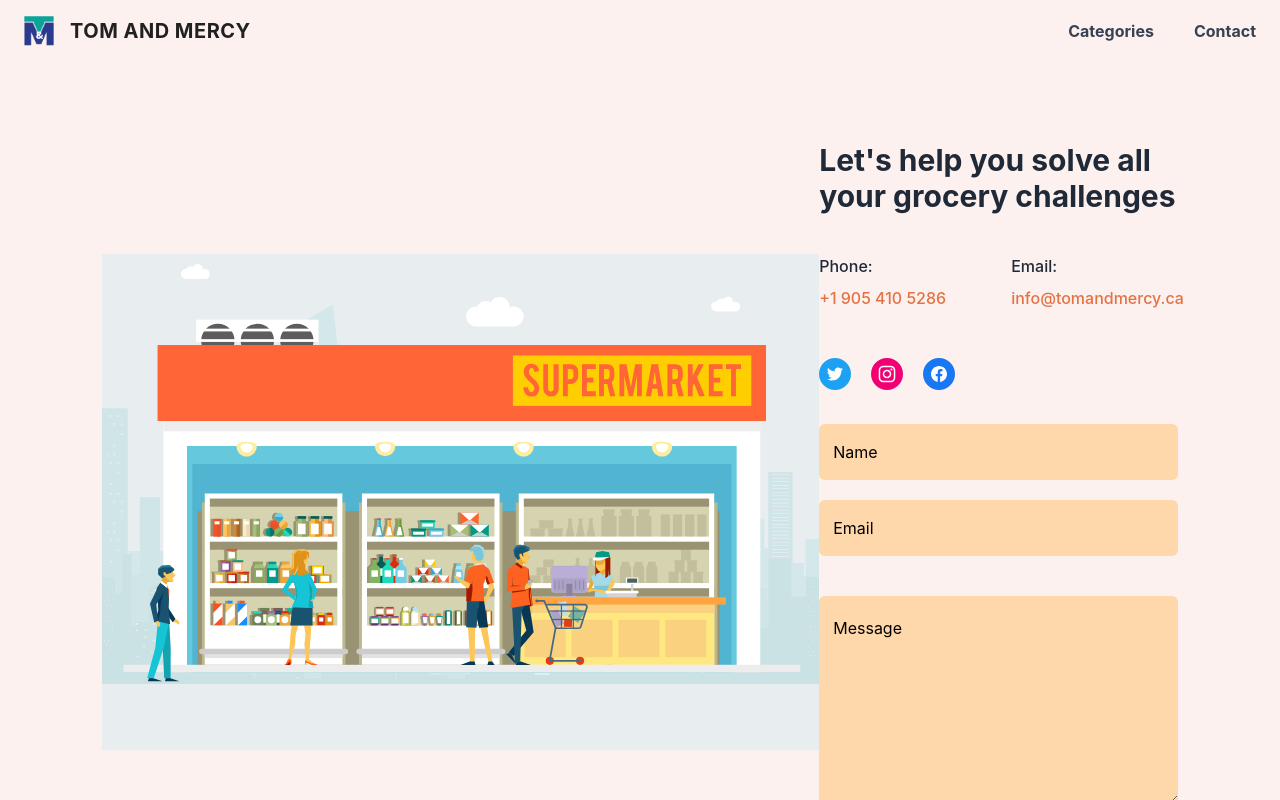
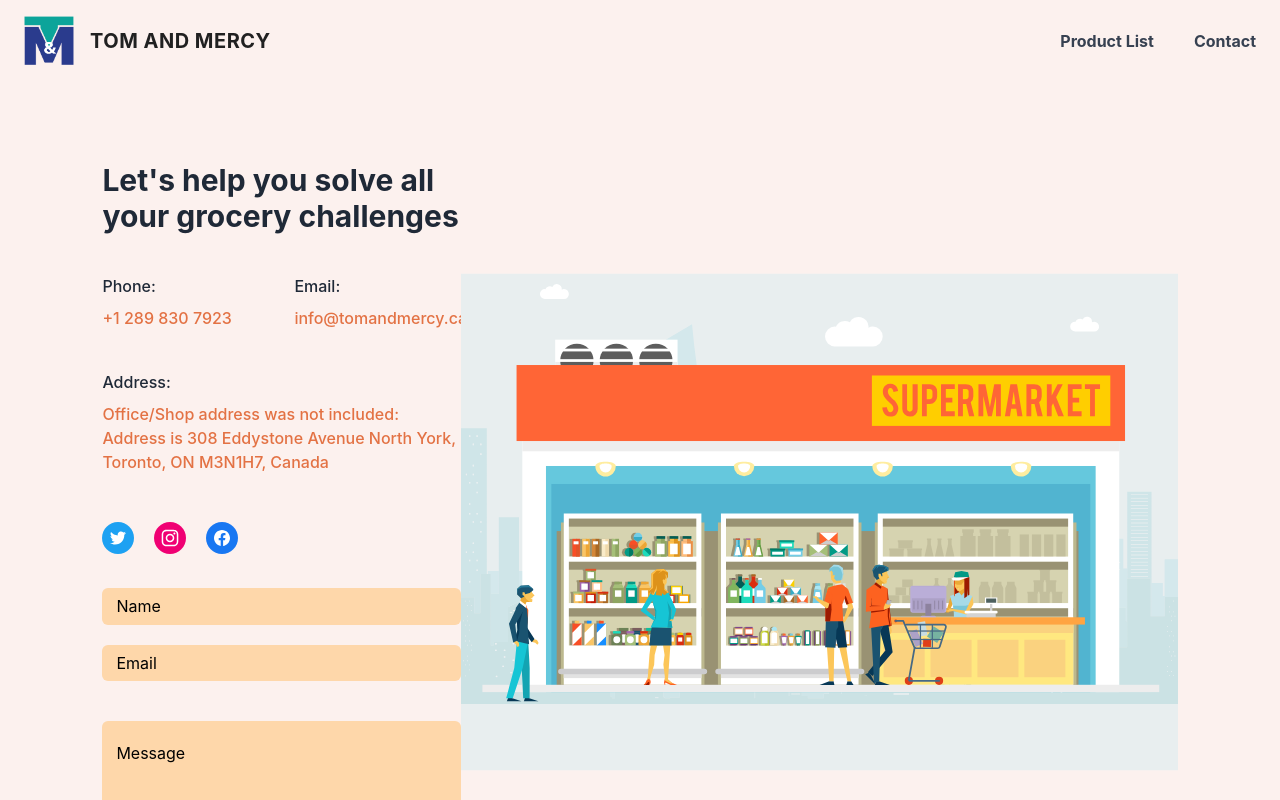
Before and after one commit to olufemi-oluwatobi/tom-and-mercy, a Next.js app: page /contact in a window 1280 px wide. Built offline with nearby package versions, Linux system fonts and the light colour scheme.

Commit message:
fix user

```diff
--- a/components/footer.tsx
+++ b/components/footer.tsx
@@ -66,7 +66,7 @@ const Footer = () => {
         >
             <div>TOM AND MERCY
             </div>
-            <div>(c) 2022</div>
+            <div>2022 (c) </div>
             {/* <span className=" sm:px-0 px-10% text-2xl font-bold   text-black ">
                 TOM AND MERCY
             </span>
--- a/components/header.tsx
+++ b/components/header.tsx
@@ -5,7 +5,7 @@ import Link from "next/link";
 
 const Header = () => {
 
-    const categories = ['Sweet and Snacks', 'Food', 'Milk and Beverages', 'Ingredients', 'Skin Products']
+    const categories = ['Sweet and Snacks', 'Food', 'Milk and Beverages', 'Seasonings', 'Skin Products']
     const categoriesMenu = (
         <Menu>
             {categories.map(category => (
@@ -45,7 +45,7 @@ const Header = () => {
                         >
                             <div className="flex cursor-pointer items-center tracking-wide no-underline hover:no-underline font-bold text-gray-900 text-xl "
                             >
-                                <Image height="30px" width="30px" src="/favicon.png" />
+                                <Image height="50px" width="50px" src="/favicon.png" />
                                 <span className=" ml-4">TOM AND MERCY</span>
                             </div>
                         </Link>
@@ -58,7 +58,7 @@ const Header = () => {
                             <ul className="md:flex items-center justify-between text-base text-gray-700 pt-4 md:pt-0">
                                 <li className=' w-[fit-content] '>
                                     <Dropdown overlay={categoriesMenu}>
-                                        <span className='font-bold cursor-pointer mx-5'>Categories</span>
+                                        <span className='font-bold cursor-pointer mx-5'>Product List</span>
                                     </Dropdown>
                                 </li>
                                 <li>
--- a/pages/categories/index.tsx
+++ b/pages/categories/index.tsx
@@ -26,7 +26,7 @@ const Home = () => {
         sweet_and_snacks: "Sweet and Snacks",
         food: "Food",
         milk_and_beverages: "Milk and Beverages",
-        ingredients: "Ingredients",
+        ingredients: "Seasonings",
         soap_and_detergents: "Soap and Detergents",
         skin_products: "Skin Products",
     };
@@ -39,7 +39,7 @@ const Home = () => {
         food: "https://images.unsplash.com/photo-1498837167922-ddd27525d352?ixlib=rb-1.2.1&ixid=MnwxMjA3fDB8MHxwaG90by1wYWdlfHx8fGVufDB8fHx8&auto=format&fit=crop&w=2670&q=80",
         milk_and_beverages:
             "https://images.unsplash.com/photo-1579895989361-4c83c6493681?ixlib=rb-1.2.1&ixid=MnwxMjA3fDB8MHxwaG90by1wYWdlfHx8fGVufDB8fHx8&auto=format&fit=crop&w=2671&q=80",
-        ingredients:
+        seasoning:
             "https://images.unsplash.com/photo-1606914501449-5a96b6ce24ca?ixlib=rb-1.2.1&ixid=MnwxMjA3fDB8MHxwaG90by1wYWdlfHx8fGVufDB8fHx8&auto=format&fit=crop&w=2670&q=80",
         soap_and_detergents:
             "https://images.unsplash.com/photo-1600857544200-b2f666a9a2ec?ixlib=rb-1.2.1&ixid=MnwxMjA3fDB8MHxwaG90by1wYWdlfHx8fGVufDB8fHx8&auto=format&fit=crop&w=2670&q=80",
--- a/pages/contact/index.tsx
+++ b/pages/contact/index.tsx
@@ -54,7 +54,7 @@ const Wrapper = styled.div`
 
 const Home = () => {
     const contactDetails = {
-        phone: "+1 905 410 5286",
+        phone: "+1 289 830 7923",
         email: "info@tomandmercy.ca",
     };
 
@@ -74,12 +74,7 @@ const Home = () => {
         <Wrapper>
             <Layout className=' h-screen sm:overflow-hidden overflow-auto ' showFooter={false} title="TOM AND MERCY">
                 <section className=" w-screen h-screen flex justify-between   bg-orange-100 px-[8%] mt-10 ">
-                    <div className=' w-2/3 flex  '>
-                        <Image width='800px' height='600px' src='/wallpaper/super_market.svg' />
-                        {/* <img className=' w-[30%] rounded-2xl object-cover  min-h-[650px]  max-h-[850px] ' src='https://images.unsplash.com/photo-1609842947419-ba4f04d5d60f?ixlib=rb-1.2.1&ixid=MnwxMjA3fDB8MHxwaG90by1wYWdlfHx8fGVufDB8fHx8&auto=format&fit=crop&w=1287&q=80' />
-                        <img className=' w-[30%]   rounded-2xl ml-20  object-cover  min-h-[650px]  max-h-[850px] ' src='https://images.unsplash.com/photo-1528733918455-5a59687cedf0?ixlib=rb-1.2.1&ixid=MnwxMjA3fDB8MHxwaG90by1wYWdlfHx8fGVufDB8fHx8&auto=format&fit=crop&w=1287&q=80' /> */}
 
-                    </div>
                     <div className='flex flex-col w-1/3'>
                         <span className=' text-3xl font-bold py-10  text-gray-800   '>Let's help you solve all your grocery challenges</span>
                         <div className="  w-full mb-10 flex sm:flex-row flex-col justify-between items-start  ">
@@ -96,6 +91,17 @@ const Home = () => {
                                 );
                             })}
                         </div>
+                        <div className="  w-full mb-10 flex sm:flex-row flex-col justify-between items-start  ">
+                            <div className="flex flex-col items-start  ">
+                                <span className="  capitalize font-medium mb-2 text-gray-800  ">
+                                    Address:
+                                </span>
+                                <span className=" font-medium text-orange-500">
+                                    Office/Shop address was not included: Address is 308 Eddystone Avenue North York, Toronto, ON M3N1H7, Canada
+                                </span>
+                            </div>
+                        </div>
+
                         <div className='flex my-2 w-full'>
                             {socialMedia.map(sm => (
                                 <div className=' mr-5 cursor-pointer '>
@@ -122,9 +128,14 @@ const Home = () => {
                         <button className=' mt-5 rounded-3xl bg-black  w-40 h-12 text-white   '>See Message</button>
 
                     </div>
-                    <div>
+                    <div className=' flex  '>
+                        <Image width='800px' height='600px' src='/wallpaper/super_market.svg' />
+                        {/* <img className=' w-[30%] rounded-2xl object-cover  min-h-[650px]  max-h-[850px] ' src='https://images.unsplash.com/photo-1609842947419-ba4f04d5d60f?ixlib=rb-1.2.1&ixid=MnwxMjA3fDB8MHxwaG90by1wYWdlfHx8fGVufDB8fHx8&auto=format&fit=crop&w=1287&q=80' />
+                        <img className=' w-[30%]   rounded-2xl ml-20  object-cover  min-h-[650px]  max-h-[850px] ' src='https://images.unsplash.com/photo-1528733918455-5a59687cedf0?ixlib=rb-1.2.1&ixid=MnwxMjA3fDB8MHxwaG90by1wYWdlfHx8fGVufDB8fHx8&auto=format&fit=crop&w=1287&q=80' /> */}
 
                     </div>
+
+
                 </section>
             </Layout>
         </Wrapper>
--- a/pages/index.tsx
+++ b/pages/index.tsx
@@ -6,16 +6,7 @@ import data from "./api/data";
 import Layout from "../components/Layout";
 import Product from "../components/product";
 
-const CAROUSEL_IMAGE_URLS = [
-  {
-    image:
-      "https://res.cloudinary.com/digift/image/upload/v1644515778/DSP_1_tcwjl1.jpg",
-  },
-  {
-    image:
-      "https://res.cloudinary.com/digift/image/upload/v1644515764/DSP_3_ze96jd.jpg",
-  },
-];
+
 
 const Home = () => {
   const productRef = useRef(null);
@@ -59,7 +50,7 @@ const Home = () => {
           autoplay
         >
           {[
-            "https://res.cloudinary.com/drda29q8x/image/upload/v1652304534/WhatsApp_Image_2022-04-14_at_5.27.25_PM_4_ztysql.jpg",
+            "https://res.cloudinary.com/drda29q8x/image/upload/v1652217828/image_5_cfbrqz.jpg",
             "https://res.cloudinary.com/drda29q8x/image/upload/v1652217828/image_4_lhqcxh.jpg",
             "https://res.cloudinary.com/drda29q8x/image/upload/v1652304534/WhatsApp_Image_2022-04-14_at_5.27.25_PM_4_ztysql.jpg",
             "https://res.cloudinary.com/drda29q8x/image/upload/v1652304525/WhatsApp_Image_2022-04-14_at_5.27.25_PM_3_shzav2.jpg",
```
